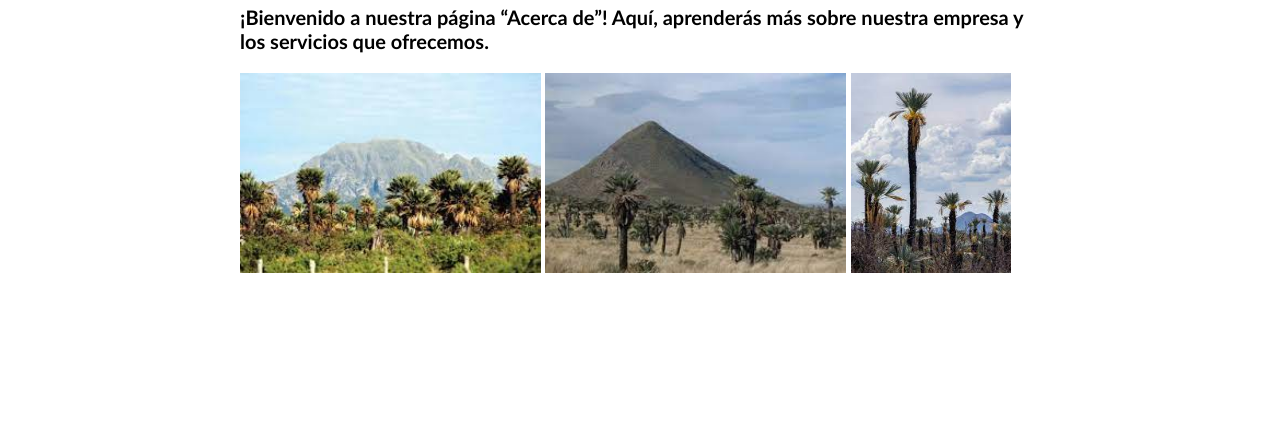
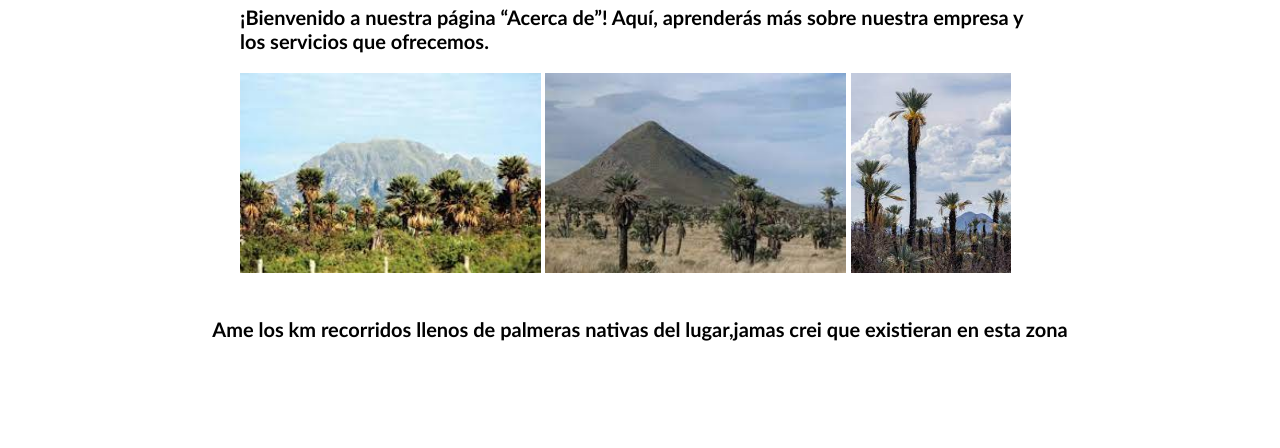
Before and after one commit to 121189/Mi-primera-pagina, a plain HTML site: page about.html in a window 1280 px wide. Shown: the part 187-635 px from the top of the page. Drawn offline with Linux system fonts and the light colour scheme.

Commit message:
mi primera confirmación de actualización

```diff
--- a/about.html
+++ b/about.html
@@ -43,6 +43,11 @@
             <script src="script.js"></script>
         </div>
 
+        <div class="greeting">
+            <p>Ame los km recorridos llenos de palmeras nativas del lugar,jamas crei que existieran en esta zona</p>
+
+        </div>
+
     </main>
 
     <footer>
--- a/style.css
+++ b/style.css
@@ -9,6 +9,10 @@ body, ul {
 
 main {
   min-height: 71vh;
+}
+
+.greeting {
+  text-align: center;
 }
 
 
```
